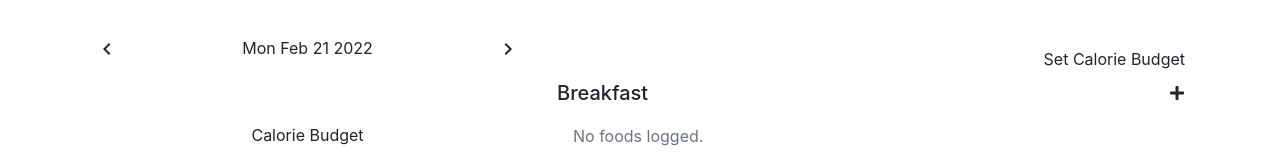
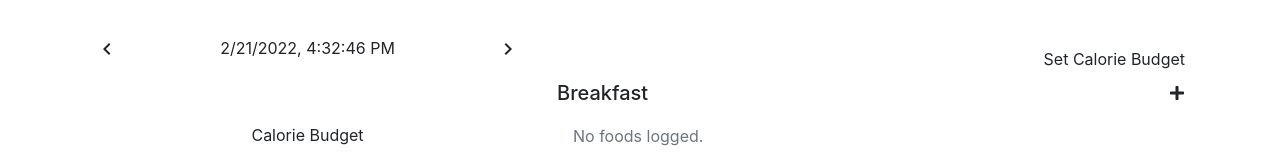
Before and after one commit to ramazanerikli/calorie-counter, a React (Create React App) app: page / in a window 1280 px wide. Shown: the top 159 px of the page. Built offline with nearby package versions, Linux system fonts and the light colour scheme; the HTML template or start-up script is replaced by a standard one.

Commit message:
Add node.js.yml file

```diff
--- a/src/App.tsx
+++ b/src/App.tsx
@@ -10,6 +10,7 @@ import CalorieBudget from "./components/CalorieBudget";
 import DateSwitcher from "./components/DateSwitcher";
 
 import { v4 as generateUniqueId } from "uuid";
+import { CalendarDay } from "./types/Date";
 
 function App() {
   let localFoods;
@@ -34,20 +35,29 @@ function App() {
   );
 
   const today = new Date();
-  today.setHours(0);
-  today.setMinutes(0);
-  today.setSeconds(0);
+  const [selectedDay, setSelectedDay] = useState<CalendarDay>([today.getFullYear(), today.getMonth(), today.getDate()]);
 
-  const [selectedDay, setSelectedDay] = useState(Number(today));
 
-  const nextDay = new Date(selectedDay);
-  nextDay.setDate(nextDay.getDate() + 1);
+  const filteredFoodsEaten = foodsEaten.filter((food) => {
+    const foodDate = new Date();
+    foodDate.setFullYear(food.date[0]);
+    foodDate.setMonth(food.date[1]);
+    foodDate.setDate(food.date[2]);
 
-  const filteredFoodsEaten = foodsEaten.filter(
-    (foodEaten) =>
-      foodEaten.date > selectedDay && foodEaten.date < Number(nextDay)
-  );
 
+    const today = new Date();
+    today.setMonth(selectedDay[1]);
+    today.setFullYear(selectedDay[0]);
+    today.setDate(selectedDay[2]);
+
+    const yesterday = new Date();
+    yesterday.setMonth(selectedDay[1]);
+    yesterday.setFullYear(selectedDay[0]);
+    yesterday.setDate(selectedDay[2]);
+    yesterday.setDate(yesterday.getDate() - 1);
+
+    return (foodDate <= today && foodDate > yesterday);
+  });
   return (
     <div className="app pt-4">
       <div className="container">
@@ -55,15 +65,23 @@ function App() {
           <div className="col-lg-5">
             <DateSwitcher
               selectedDay={selectedDay}
-              getNextDate={() => {
-                const date = new Date(selectedDay);
-                date.setDate(date.getDate() + 1);
-                setSelectedDay(Number(date));
+              goToNextDay={() => {
+                const today = new Date();
+                today.setMonth(selectedDay[1]);
+                today.setFullYear(selectedDay[0]);
+                today.setDate(selectedDay[2]);
+                today.setDate(today.getDate() + 1);
+                const tomorrow: CalendarDay = [today.getFullYear(), today.getMonth(), today.getDate()];
+                setSelectedDay(tomorrow);
               }}
-              getPrevDate={() => {
-                const date = new Date(selectedDay);
-                date.setDate(date.getDate() - 1);
-                setSelectedDay(Number(date));
+              goToPreviousDay={() => {
+                const today = new Date();
+                today.setMonth(selectedDay[1]);
+                today.setFullYear(selectedDay[0]);
+                today.setDate(selectedDay[2]);
+                today.setDate(today.getDate() - 1);
+                const yesterday: CalendarDay = [today.getFullYear(), today.getMonth(), today.getDate()];
+                setSelectedDay(yesterday);
               }}
             />
           </div>
@@ -127,7 +145,6 @@ function App() {
                 ];
                 setFoodsEaten(foodsEatenNew);
                 saveToLocalStorage(foodsEatenNew);
-                console.log(new Date(selectedDay))
               }}
               foodList={foodList}
               selectedMeal={selectedMeal}
--- a/src/components/DateSwitcher.tsx
+++ b/src/components/DateSwitcher.tsx
@@ -1,27 +1,32 @@
 import { FC, useEffect, useState } from "react";
 import { MdChevronLeft } from "react-icons/md";
 import { MdChevronRight } from "react-icons/md";
+import { CalendarDay } from "../types/Date";
 
 export const DateSwitcher: FC<{
-  selectedDay: number;
-  getPrevDate: () => void;
-  getNextDate: () => void;
-}> = ({ selectedDay, getPrevDate, getNextDate }) => {
+  selectedDay: CalendarDay;
+  goToPreviousDay: () => void;
+  goToNextDay: () => void;
+}> = ({ selectedDay, goToPreviousDay, goToNextDay }) => {
+  const dateObject = new Date();
+  dateObject.setFullYear(selectedDay[0])
+  dateObject.setMonth(selectedDay[1])
+  dateObject.setDate(selectedDay[2])
   return (
     <div className="date-switcher">
       <div
         className="d-flex justify-content-between align-items-center py-1"
         style={{ borderRadius: 10 }}
       >
-        <button className="btn btn-transparent" aria-label="Get previous day" title="Get previous day" onClick={() => getPrevDate()}>
+        <button className="btn btn-transparent" aria-label="Get previous day" title="Get previous day" onClick={() => goToPreviousDay()}>
           <MdChevronLeft size={"1.5em"} />
         </button>
 
         <div className="current-date">
-          {new Date(selectedDay).toDateString()}
+        {dateObject.toLocaleString()}
         </div>
 
-        <button className="btn btn-transparent" aria-label="Get next day" title="Get next day" onClick={() => getNextDate()}>
+        <button className="btn btn-transparent" aria-label="Get next day" title="Get next day" onClick={() => goToNextDay()}>
           <MdChevronRight size={"1.5em"} />
         </button>
       </div>
--- a/src/components/Modal.tsx
+++ b/src/components/Modal.tsx
@@ -2,12 +2,13 @@ import React, { FC, useState, useEffect } from "react";
 import { Food, FoodEaten } from "../types/Food";
 import FoodItem from "./FoodItem";
 import DonutChart from "./DonutChart";
+import { CalendarDay } from "../types/Date";
 
 export const Modal: FC<{
   foodList: Food[];
   selectedMeal: string;
   foodsEaten: FoodEaten[];
-  selectedDay: number;
+  selectedDay: CalendarDay;
   onProcess: (foodEaten: FoodEaten) => void;
   selectedFood: Food|null;
   onSelectFood: (food: Food) => void;
@@ -182,7 +183,7 @@ export const Modal: FC<{
                       ...selectedFood,
                       meal: selectedMeal || "breakfast",
                       quantity,
-                      date: Number(selectedDay + 1),
+                      date: selectedDay,
                     };
                     onProcess(foodEaten);
                     setQuantity(1);
--- /dev/null
+++ b/src/types/Date.ts
@@ -0,0 +1 @@
+export type CalendarDay = [year: number, month: number, day: number];
--- a/src/types/Food.ts
+++ b/src/types/Food.ts
@@ -1,3 +1,5 @@
+import { CalendarDay } from "./Date";
+
 export type Food = {
     id: string;
     name: string;
@@ -11,5 +13,5 @@ export type Food = {
   export type FoodEaten = Food & {
     meal: string;
     quantity: number;
-    date: Number;
+    date: CalendarDay;
   };
```
